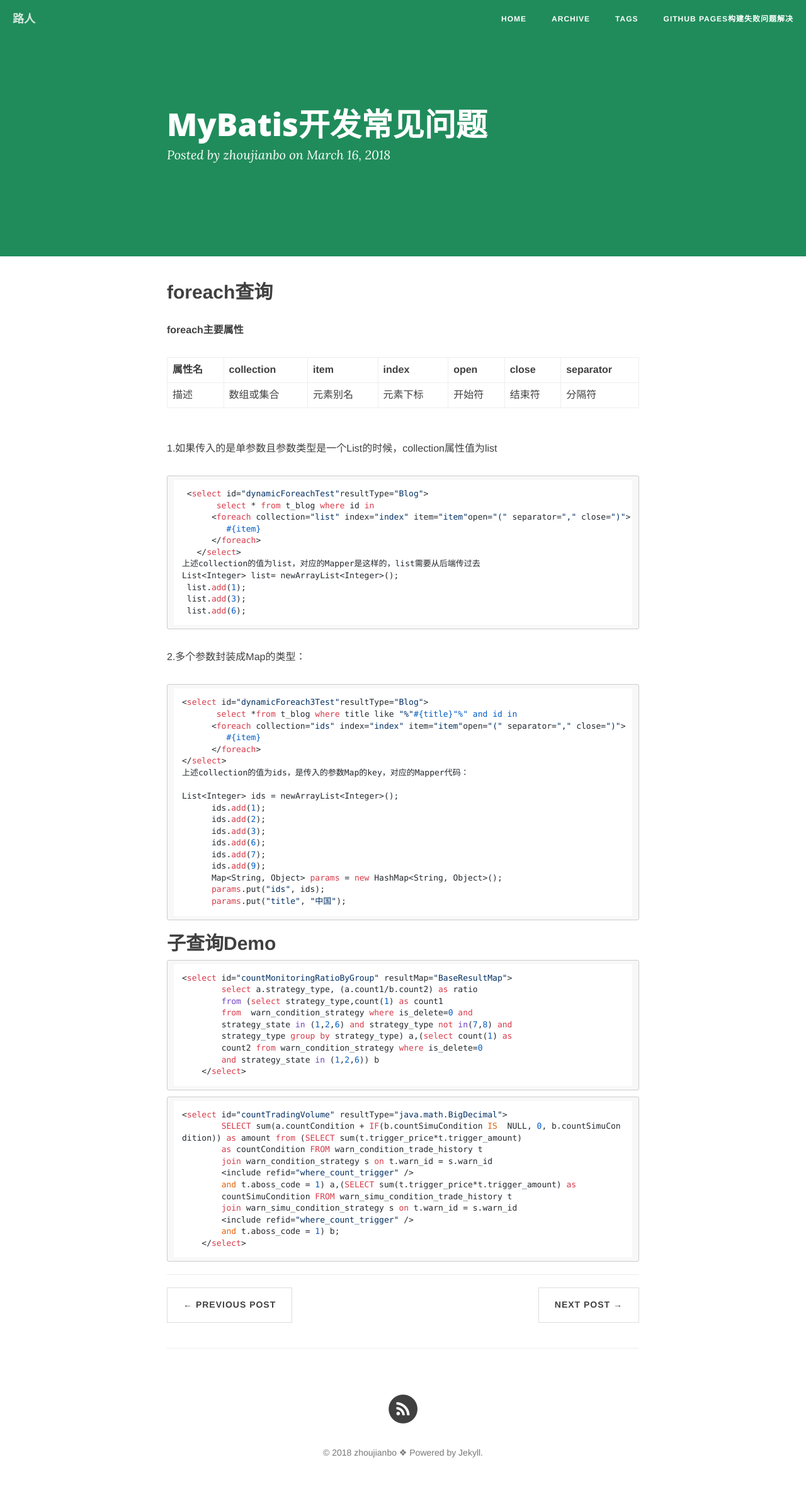
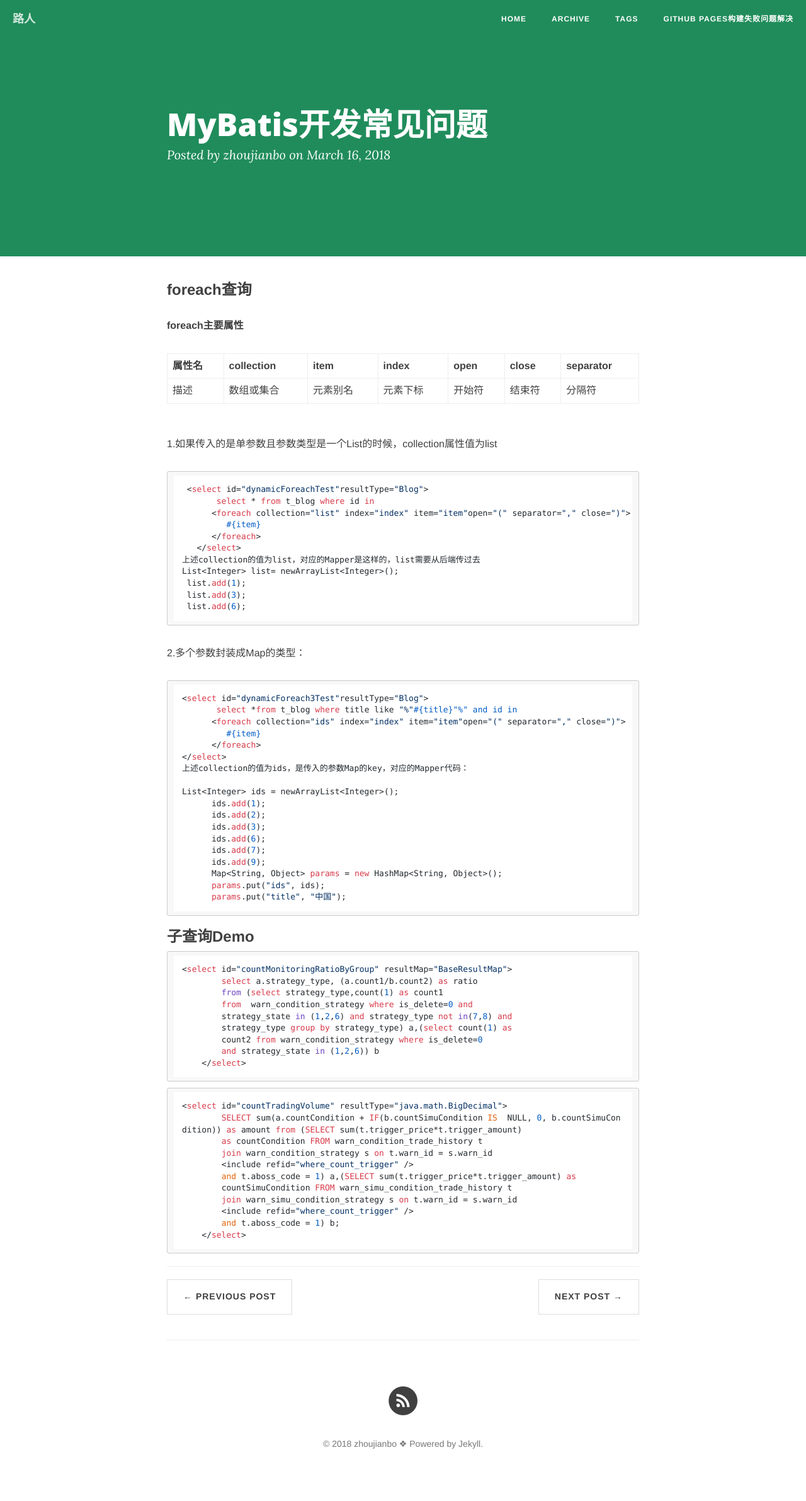
Before and after one commit to ZhouJianBoPro/ZhouJianBoPro.github.io, a Jekyll site: the page built from _posts/2018-03-16-mybatis.md, in a window 1280 px wide. Shown: the whole page at 63% size. Built offline with Jekyll 4.4.1, drawn with Linux system fonts in a browser that asks for light colours; nearby versions of some CDN libraries; comment, search, counter and statistics services are not loaded.

Commit message:
defalut commit；

````diff
--- a/_posts/2018-03-16-mybatis.md
+++ b/_posts/2018-03-16-mybatis.md
@@ -7,7 +7,7 @@ tags: [MyBatis]
 description: MyBatis常用知识了解。
 ---
 
-## foreach查询
+### foreach查询
 
 **foreach主要属性**
 
@@ -51,7 +51,7 @@ List<Integer> ids = newArrayList<Integer>();
       params.put("title", "中国");
 ```
 
-## 子查询Demo
+### 子查询Demo
 ```$xslt
 <select id="countMonitoringRatioByGroup" resultMap="BaseResultMap">
         select a.strategy_type, (a.count1/b.count2) as ratio
````
